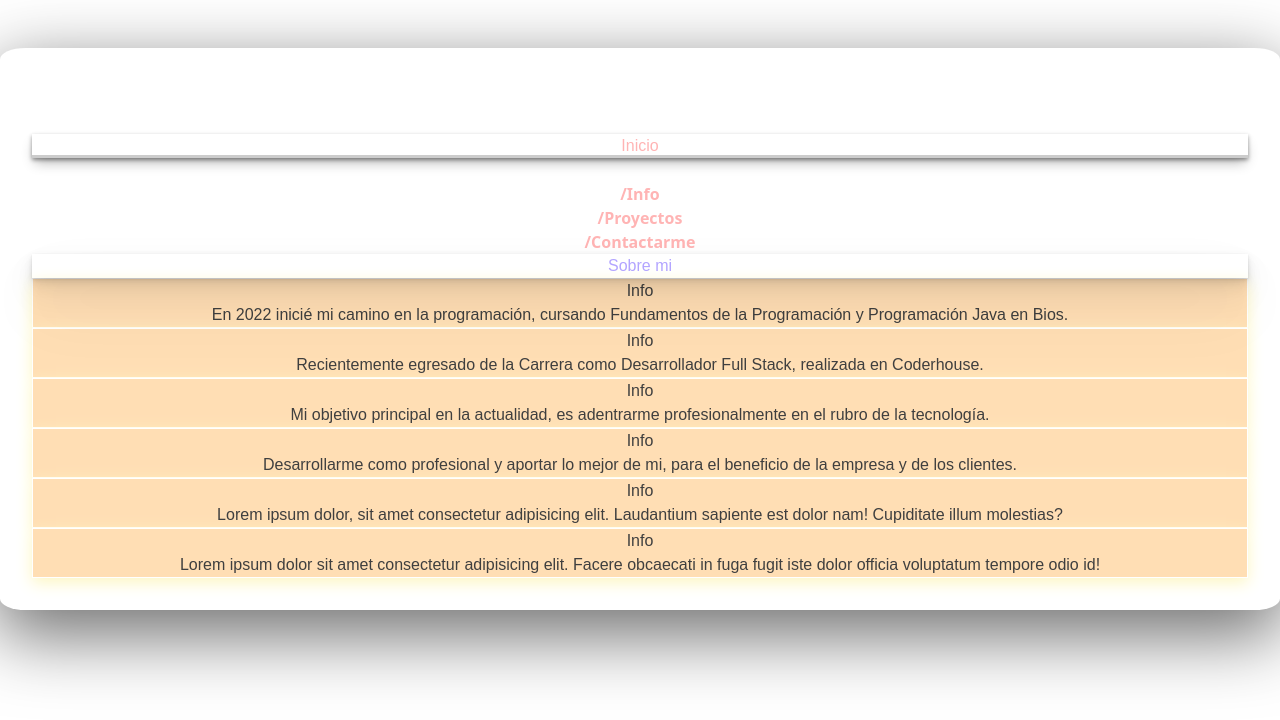
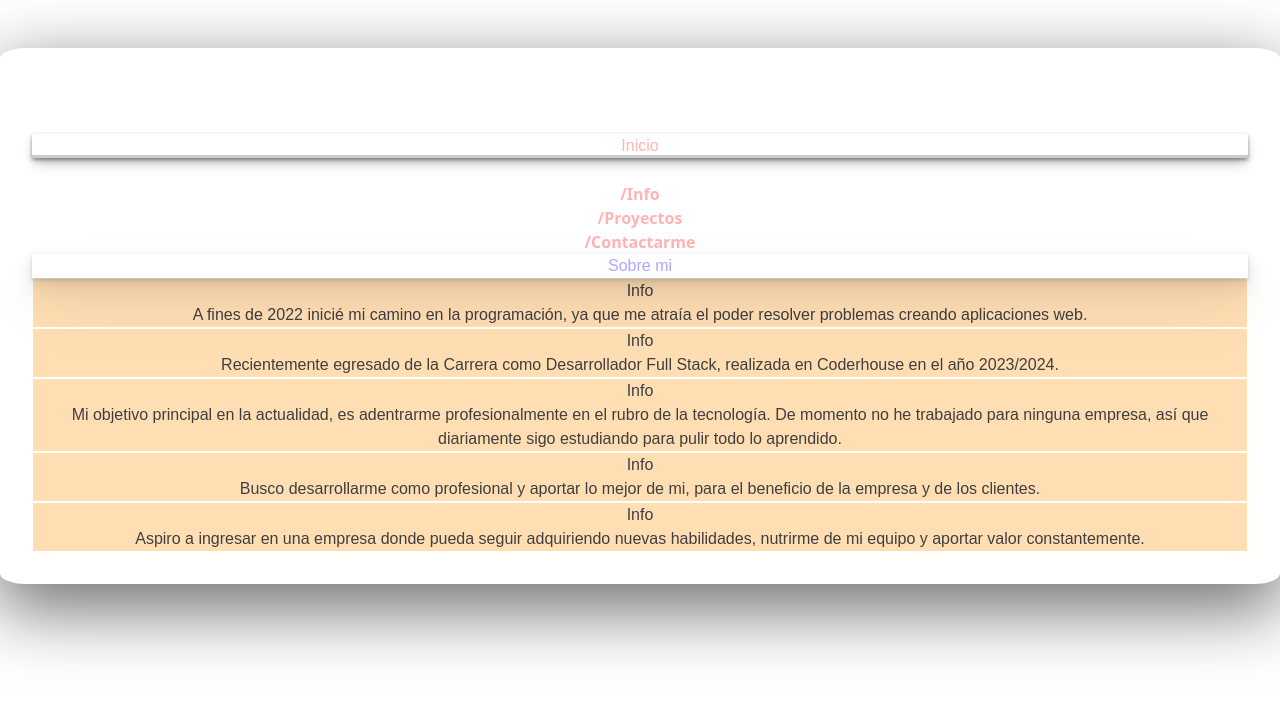
Before and after one commit to leamartinez1707/Portfolio, a React (Vite) app: page /Info in a window 1280 px wide. Shown: the top 720 px of the page. Built offline with nearby package versions, Linux system fonts and the light colour scheme; a web font is replaced by a local one.

Commit message:
update: info, styles

```diff
--- a/index.html
+++ b/index.html
@@ -3,6 +3,7 @@
 
 <head>
   <meta charset="UTF-8" />
+  <meta name="description" content="">
   <link rel="apple-touch-icon" sizes="180x180" href="/apple-touch-icon.png">
   <link rel="icon" type="image/png" sizes="32x32" href="/favicon-32x32.png">
   <link rel="icon" type="image/png" sizes="16x16" href="/favicon-16x16.png">
--- a/src/Components/About/About.jsx
+++ b/src/Components/About/About.jsx
@@ -9,77 +9,62 @@ const About = () => {
             </h1></div>
             <div className="flex flex-wrap">
 
-                <div className="p-4 max-w-md md:max-w-xs mx-auto">
+                <div className="p-4 w-full sm:w-80 max-w-md md:max-w-xs mx-auto">
                     <div className="flex rounded-lg h-full  p-8 flex-col info-div">
                         <div className="flex items-center mb-3">
                             <h4 className="text-lg font-medium underline">Info</h4>
                         </div>
                         <div className="flex flex-col justify-between flex-grow">
 
-                            <p>En 2022 inicié mi camino en la programación, cursando Fundamentos de la Programación y Programación Java en Bios.</p>
+                            <p>A fines de 2022 inicié mi camino en la programación, ya que me atraía el poder resolver problemas creando aplicaciones web.</p>
 
                         </div>
                     </div>
                 </div>
-                <div className="p-4 max-w-md md:max-w-xs mx-auto">
+                <div className="p-4 w-full sm:w-80 max-w-md md:max-w-xs mx-auto">
                     <div className="flex rounded-lg h-full p-8 flex-col info-div">
                         <div className="flex items-center mb-3">
                             <h4 className="text-lg font-medium underline">Info</h4>
                         </div>
                         <div className="flex flex-col justify-between flex-grow">
 
-                            <p>Recientemente egresado de la Carrera como Desarrollador Full Stack, realizada en Coderhouse.</p>
+                            <p>Recientemente egresado de la Carrera como Desarrollador Full Stack, realizada en Coderhouse en el año 2023/2024.</p>
 
                         </div>
                     </div>
                 </div>
-                <div className="p-4 max-w-md md:max-w-xs mx-auto">
+                <div className="p-4 w-full sm:w-80 max-w-md md:max-w-xs mx-auto">
                     <div className="flex rounded-lg h-full  p-8 flex-col info-div">
                         <div className="flex items-center mb-3">
                             <h4 className="  text-lg font-medium underline">Info</h4>
                         </div>
                         <div className="flex flex-col justify-between flex-grow">
 
-                            <p>Mi objetivo principal en la actualidad, es adentrarme profesionalmente en el rubro de la tecnología.</p>
+                            <p>Mi objetivo principal en la actualidad, es adentrarme profesionalmente en el rubro de la tecnología. De momento no he trabajado para ninguna empresa, así que diariamente sigo estudiando para pulir todo lo aprendido.</p>
 
                         </div>
                     </div>
                 </div>
-                <div className="p-4 max-w-md md:max-w-xs mx-auto">
+                <div className="p-4 w-full sm:w-80 max-w-md md:max-w-xs mx-auto">
                     <div className="flex rounded-lg h-full  p-8 flex-col info-div">
                         <div className="flex items-center mb-3">
                             <h4 className="  text-lg font-medium underline">Info</h4>
                         </div>
                         <div className="flex flex-col justify-between flex-grow">
-                            <p>Desarrollarme como profesional y aportar lo mejor de mi, para el beneficio de la empresa y de los clientes.</p>
+                            <p>Busco desarrollarme como profesional y aportar lo mejor de mi, para el beneficio de la empresa y de los clientes.</p>
                         </div>
                     </div>
                 </div>
-                <div className="p-4 max-w-md md:max-w-xs mx-auto">
+                <div className="p-4 w-full sm:w-80 max-w-md md:max-w-xs mx-auto">
                     <div className="flex rounded-lg h-full  p-8 flex-col info-div">
                         <div className="flex items-center mb-3">
-                            <h4 className="text-lg font-medium underline">Info</h4>
+                            <h4 className="  text-lg font-medium underline">Info</h4>
                         </div>
                         <div className="flex flex-col justify-between flex-grow">
-
-                            <p>Lorem ipsum dolor, sit amet consectetur adipisicing elit. Laudantium sapiente est dolor nam! Cupiditate illum molestias?</p>
-
+                            <p>Aspiro a ingresar en una empresa donde pueda seguir adquiriendo nuevas habilidades, nutrirme de mi equipo y aportar valor constantemente.</p>
                         </div>
                     </div>
                 </div>
-                <div className="p-4 max-w-md md:max-w-xs mx-auto">
-                    <div className="flex rounded-lg h-full  p-8 flex-col info-div">
-                        <div className="flex items-center mb-3">
-                            <h4 className="text-lg font-medium underline">Info</h4>
-                        </div>
-                        <div className="flex flex-col justify-between flex-grow">
-
-                            <p>Lorem ipsum dolor sit amet consectetur adipisicing elit. Facere obcaecati in fuga fugit iste dolor officia voluptatum tempore odio id!</p>
-
-                        </div>
-                    </div>
-                </div>
-
             </div>
 
         </div>
--- a/src/Components/Habilities/Habilities.jsx
+++ b/src/Components/Habilities/Habilities.jsx
@@ -84,16 +84,18 @@ const Habilities = () => {
                 <div className="w-full max-w-1/2 sm:w-full p-6 uppercase mx-auto">
                     <h6 className="text-lg sm:text-xl m-2 text-white">HTML</h6>
                     <h6 className="text-lg sm:text-xl m-2 text-white">CSS</h6>
-                    <h6 className="text-lg sm:text-xl m-2 text-white">JS</h6>
+                    <h6 className="text-lg sm:text-xl m-2 text-white">JAVASCRIPT</h6>
                     <h6 className="text-lg sm:text-xl m-2 text-white">REACT</h6>
                     <h6 className="text-lg sm:text-xl m-2 text-white">EXPRESS</h6>
+                    <h6 className="text-lg sm:text-xl m-2 text-white">MONGODB</h6>
+
                 </div>
                 <div className="w-full max-w-1/2 sm:w-full p-6 uppercase mx-auto">
                     <h6 className="text-lg sm:text-xl m-2 text-white">Diseño web adaptable</h6>
                     <h6 className="text-lg sm:text-xl m-2 text-white">CSS | Frameworks</h6>
                     <h6 className="text-lg sm:text-xl m-2 text-white">NPM | Gestión de paquetes</h6>
                     <h6 className="text-lg sm:text-xl m-2 text-white">GIT | Control de versión</h6>
-                    <h6 className="text-lg sm:text-xl m-2 text-white">Testing</h6>
+                    <h6 className="text-lg sm:text-xl m-2 text-white">PRUEBAS UNITARIAS</h6>
                 </div>
             </div>
             <div>
--- a/src/Components/Proyects/Proyects.jsx
+++ b/src/Components/Proyects/Proyects.jsx
@@ -7,7 +7,7 @@ const Proyects = () => {
             <div className="grid grid-cols-1 md:grid-cols-1 gap-x-2 gap-y-4">
                 <div className='mx-auto max-w-4xl my-2'>
                     <h1 className='text-5xl my-2'>Proyectos educativos</h1>
-                    <h2 className='text-xl p-4 text-pretty'>A lo largo de mi estudio en Coderhouse, he creado varios proyectos que me han ayudado a pulir mis conocimientos, conocer nuevas tecnologías e impulsarme en nuevas ideas.</h2>
+                    <h2 className='text-xl p-4 text-pretty'>A lo largo de mi camino como Desarrollador Web, he creado varios proyectos que me han ayudado a pulir mis conocimientos, conocer nuevas tecnologías e impulsarme en nuevas ideas.</h2>
                     <h2 className='text-xl p-4 text-pretty'>Gracias a ello, he aprendido mucho en el ámbito de Frontend y Backend, agregandole dinamismo y funcionalidades a las webs realizadas, uniendo ambos Stacks.</h2>
                 </div>
                 <div
@@ -62,16 +62,17 @@ const Proyects = () => {
                     <div className="p-2 md:p-10 flex flex-col ">
                         <h4
                             className="text-xl leading-tight font-bold">
-                            APP Clima
+                            APP Clima | React & Tailwind
                         </h4>
                         <p className="py-4 text-base">
-                            Mini proyecto de una App del clima, donde se puede consultar el tiempo en cualquier ciudad del mundo.
+                            Mini proyecto de una App del clima, donde se puede consultar el tiempo en cualquier ciudad del mundo. <br />
+                            La idea de este proyecto es prácticar React y su ecosistema. Se utilizó Tailwind para el diseño. <br />
+                            Se le sumaran funciones con el tiempo para seguir desarrollando la App.
                         </p>
                         <a href="https://appclima-lemon.vercel.app/" className="btn-ver mx-auto text-lg p-2 h-12 w-48 overflow-hidden rounded-lg  text-white shadow" target="blank">VER
                         </a>
                     </div>
                 </div>
-                <h1 className='text-3xl m-8'>Proyectos profesionales</h1>
             </div>
         </>
     )
--- a/src/index.css
+++ b/src/index.css
@@ -152,7 +152,7 @@ p {
 .info-div {
     background-color: #FFDEB4;
     border: solid 1px #ffffff;
-    box-shadow: #FDF7C3 0px 5px 15px;
+    box-shadow: #fdf7c317 0px 5px 15px;
 }
 
 /* Keyframes */
```
